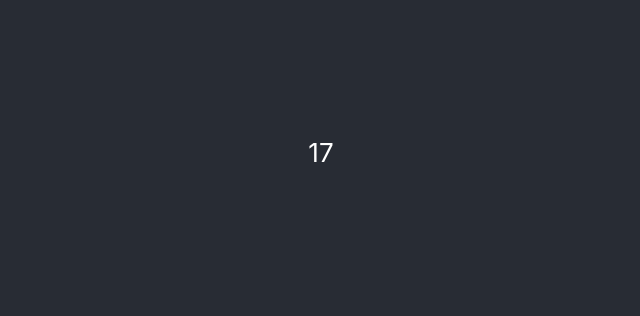
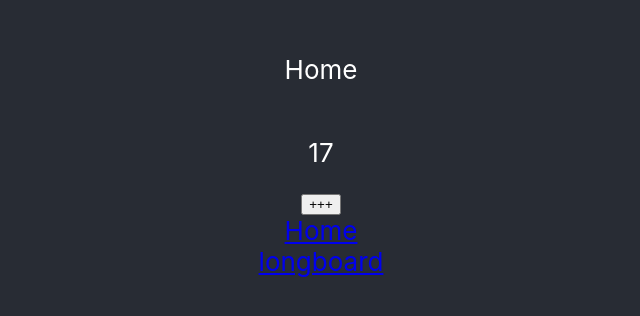
Before and after one commit to yuanchi17/react-typescript-demo, a React (Create React App) app: page / in a window 1280 px wide. Shown: the part 248-564 px from the top of the page, without its empty margins (319-959 px from the left). Built offline with nearby package versions, Linux system fonts and the light colour scheme.

Commit message:
feat: context & useState

```diff
--- a/src/contexts/app-context.tsx
+++ b/src/contexts/app-context.tsx
@@ -1,12 +1,21 @@
 import React, { createContext, useState } from 'react'
-import { AppContextType } from './app-context.interfaces'
+import { AppContextType, DefaultValue } from './app-context.interfaces'
 
-// const AppContext = createContext<AppContextType | undefined>(undefined)
 const AppContext = createContext<AppContextType | undefined>(undefined)
 AppContext.displayName = 'app-context' // 在 F12 > React Context 可以看到對應的名稱
 
+// const reducer = (draft: AppContextType, action: AppActionType) => {
+//   switch (action.type) {
+//     case 'reset':
+//       return 0
+//     case 'add':
+//       return draft.count++
+//   }
+// }
+
+// TODO: 改用 useImmerReducer，把預設的 value 拉出來
 const AppContextProvider = (props: any) => {
-  const [defaultState, setDefaultState] = useState<AppContextType>({ count: 17 })
+  const [defaultState, setDefaultState] = useState<DefaultValue>({ count: 17 })
   // const [datas, setDatas] = useState(['test'])
 
   // const defaultState = {
@@ -15,7 +24,7 @@ const AppContextProvider = (props: any) => {
   // }
   return (
     // 將此 context 會使用到的資料、function 統一管理
-    <AppContext.Provider value={defaultState}>
+    <AppContext.Provider value={{ ...defaultState, setDefaultState }}>
       {props.children}
     </AppContext.Provider>
   )
--- a/src/pages/Home.tsx
+++ b/src/pages/Home.tsx
@@ -1,5 +1,7 @@
+import { AppContext } from '../contexts/app-context'
+import { count } from 'console'
+import { Link } from 'react-router-dom'
 import React, { useContext } from 'react'
-import { AppContext } from '../contexts/app-context'
 
 function Home () {
   const context = useContext(AppContext)
@@ -7,8 +9,11 @@ function Home () {
   return (
     <div className="App">
       <header className="App-header">
+        <p>Home</p>
         <p>{context?.count}</p>
-        {/* <button onClick={() => {  }}>按我</button> */}
+        <button onClick={() => { context?.setDefaultState({ count: context?.count + 1 }) }}>+++</button>
+        <Link to='/'>Home</Link>
+        <Link to='/longboard'>longboard</Link>
       </header>
     </div>
   )
--- a/src/pages/Longboard.tsx
+++ b/src/pages/Longboard.tsx
@@ -1,5 +1,6 @@
 import React, { useContext } from 'react'
 import { AppContext } from '../contexts/app-context'
+import { Link } from 'react-router-dom'
 
 function Longboard () {
   const context = useContext(AppContext)
@@ -10,6 +11,8 @@ function Longboard () {
       <header className="App-header">
         <p>/Longboard</p>
         <p>{context?.count}</p>
+        <Link to='/'>Home</Link>
+        <Link to='/longboard'>longboard</Link>
       </header>
     </div>
   )
```
Also changed, not shown: src/contexts/app-context.interfaces.ts (+9 -2 lines).
